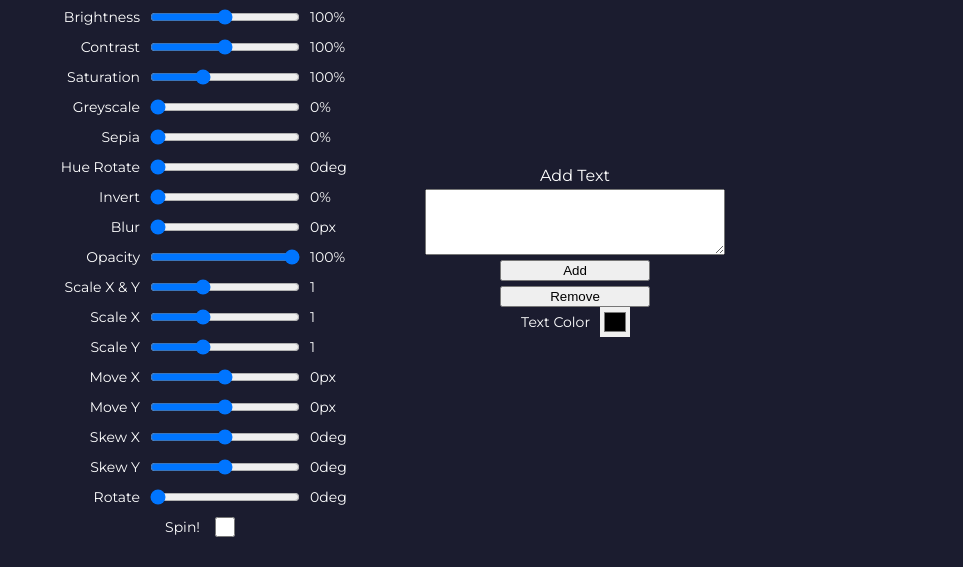
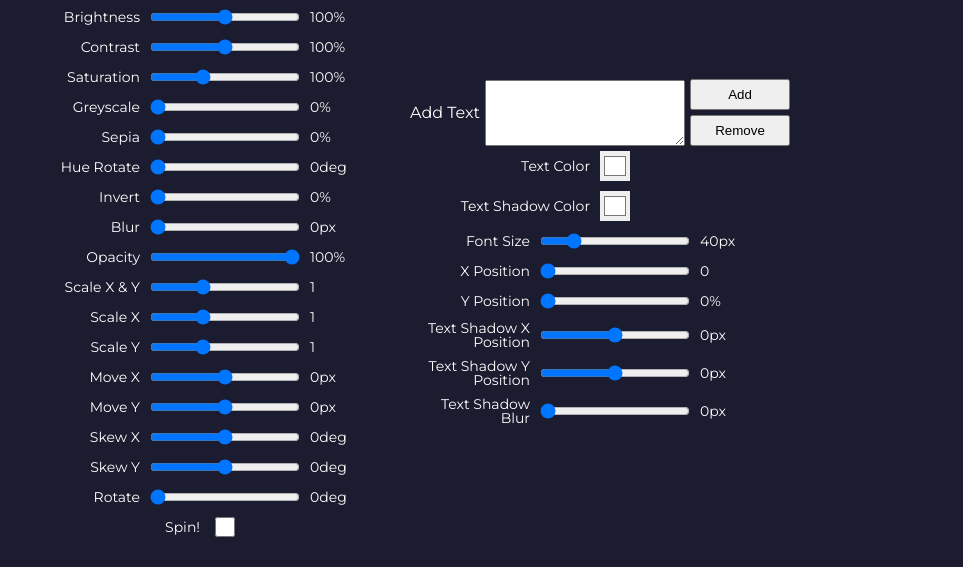
Before and after one commit to heathmcgowan/photoeditor, a website: page index.html in a window 1280 px wide. Shown: the part 820-1387 px from the top of the page, without its empty margins (0-963 px from the left). Drawn offline with nearby package versions, Linux system fonts and the light colour scheme.

Commit message:
added text shadow options

```diff
--- a/css/main.scss
+++ b/css/main.scss
@@ -25,9 +25,14 @@ $primary-color: #fff;
 	--skewX: 0deg;
     --skewY: 0deg;
     --rotate: 0deg;
-    --textY: 50%;
-    --textX: 50%;
-    --textColor: #000000;
+    --textX: 0;
+    --textY: 0;
+    --textColor: #FFFFFF;
+    --textSize: 40px;
+    --textShadowX: 0px;
+    --textShadowY: 0px;
+    --textShadowColor: #000000;
+    --textShadowBlur: 0px;
 }
 
 
@@ -110,22 +115,30 @@ main {
     left: var(--textX);
     white-space: pre-wrap;
     color: var(--textColor);
+    font-size: var(--textSize);
+    text-shadow: var(--textShadowX) var(--textShadowY) var(--textShadowBlur) var(--textShadowColor);
 }
 
 .custom-text-container {
     display: flex;
-    flex-direction: column;
+    flex-direction: row;
     align-items: center;
     label {
         font-size: 16px;
+        margin: 0 5px 5px 0;
+    }
+    textarea {
+        width: 200px;
         margin-bottom: 5px;
     }
-    textarea {
-        width: 300px;
-    };
-    input {
-        width: 150px;
-        margin-top: 5px;
+    div {
+        display: flex;
+        flex-direction: column;
+        input {
+            width: 100px;
+            margin: 0 0 5px 5px;
+            height: 31px;
+        }
     }
 }
 
--- a/index.html
+++ b/index.html
@@ -127,12 +127,48 @@
                 <div class="custom-text-container">
                     <label for="custom-text">Add Text</label>
                     <textarea name="custom-text" rows="4" id="custom-text"></textarea>
-                    <input type="submit" onclick="addText()" id="custom-text-submit" value="Add">
-                    <input type="submit" onclick="removeText()" id="custom-text-remove" value="Remove">
+                    <div>
+                        <input type="submit" onclick="addText()" id="custom-text-submit" value="Add">
+                        <input type="submit" onclick="removeText()" id="custom-text-remove" value="Remove">
+                    </div>
                 </div>
                 <div class="color-picker-container">
-                    <label for="text-color">Text Color</label>
-                    <input type="color" name="text-color" value="#000000" id="text-color" class="color-pickers" data-contenttocolor="text">
+                    <label for="text-shadow-color">Text Color</label>
+                    <input type="color" name="text-color" value="#FFFFFF" id="text-color" class="color-pickers" data-contenttocolor="text">
+                </div>
+                <div class="color-picker-container">
+                    <label for="text-shadow-color">Text Shadow Color</label>
+                    <input type="color" name="text-shadow-color" value="#FFFFFF" id="text-shadow-color" class="color-pickers" data-contenttocolor="text-shadow">
+                </div>
+                <div class="slider-container">
+                    <label for="slider-textSize">Font Size</label>
+                    <input type="range" name="slider-textSize" min="1" max="200" value="40" id="slider-textSize" class="sliders" data-filter="textSize" data-suffix="px">
+                    <p id="textSize-value">40px</p>
+                </div>
+                <div class="slider-container">
+                    <label for="slider-textX">X Position</label>
+                    <input type="range" name="slider-textX" min="0" max="100" value="0" id="slider-textX" class="sliders" data-filter="textX" data-suffix="%">
+                    <p id="textX-value">0</p>
+                </div>
+                <div class="slider-container">
+                    <label for="slider-textY">Y Position</label>
+                    <input type="range" name="slider-textY" min="0" max="100" value="0" id="slider-textY" class="sliders" data-filter="textY" data-suffix="%">
+                    <p id="textY-value">0%</p>
+                </div>
+                <div class="slider-container">
+                    <label for="slider-textShadowX">Text Shadow X Position</label>
+                    <input type="range" name="slider-textShadowX" min="-20" max="20" value="0" id="slider-textShadowX" class="sliders" data-filter="textShadowX" data-suffix="px">
+                    <p id="textShadowX-value">0px</p>
+                </div>
+                <div class="slider-container">
+                    <label for="slider-textShadowY">Text Shadow Y Position</label>
+                    <input type="range" name="slider-textShadowY" min="-20" max="20" value="0" id="slider-textShadowY" class="sliders" data-filter="textShadowY" data-suffix="px">
+                    <p id="textShadowY-value">0px</p>
+                </div>
+                <div class="slider-container">
+                    <label for="slider-textShadowBlur">Text Shadow Blur</label>
+                    <input type="range" name="slider-textShadowBlur" min="0" max="10" value="0" id="slider-textShadowBlur" class="sliders" data-filter="textShadowBlur" data-suffix="px">
+                    <p id="textShadowBlur-value">0px</p>
                 </div>
                 <!-- <div class="checkbox-container">
                     <label for="gradient-overlay-checkbox">Show Gradient Overlay</label>
--- a/js/main.js
+++ b/js/main.js
@@ -67,6 +67,8 @@ function updateColor() {
         canvas.style.backgroundColor = selectedColor;
     } else if (contentToColor == 'text') {
         document.documentElement.style.setProperty('--textColor', selectedColor);
+    } else if (contentToColor == 'text-shadow') {
+        document.documentElement.style.setProperty('--textShadowColor', selectedColor);
     };
 }
 
```
Also changed, not shown: css/main.css.
